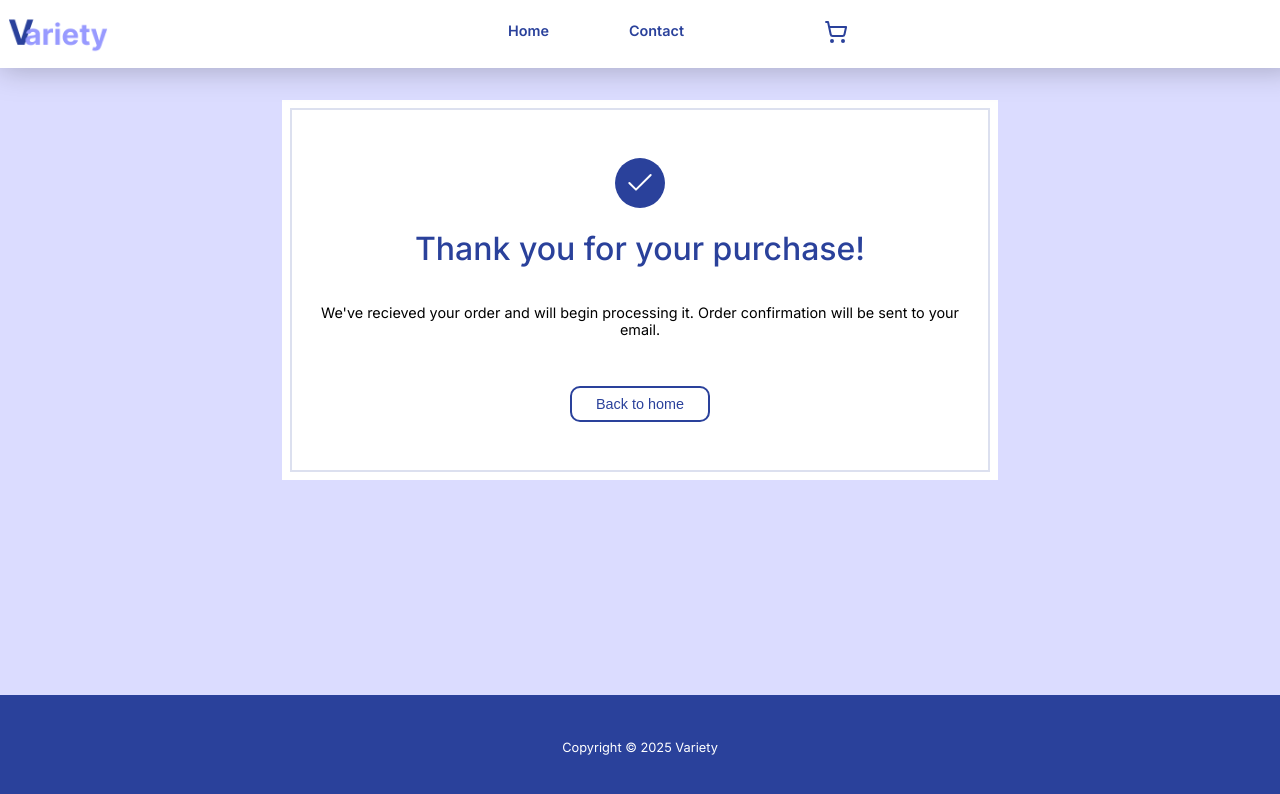
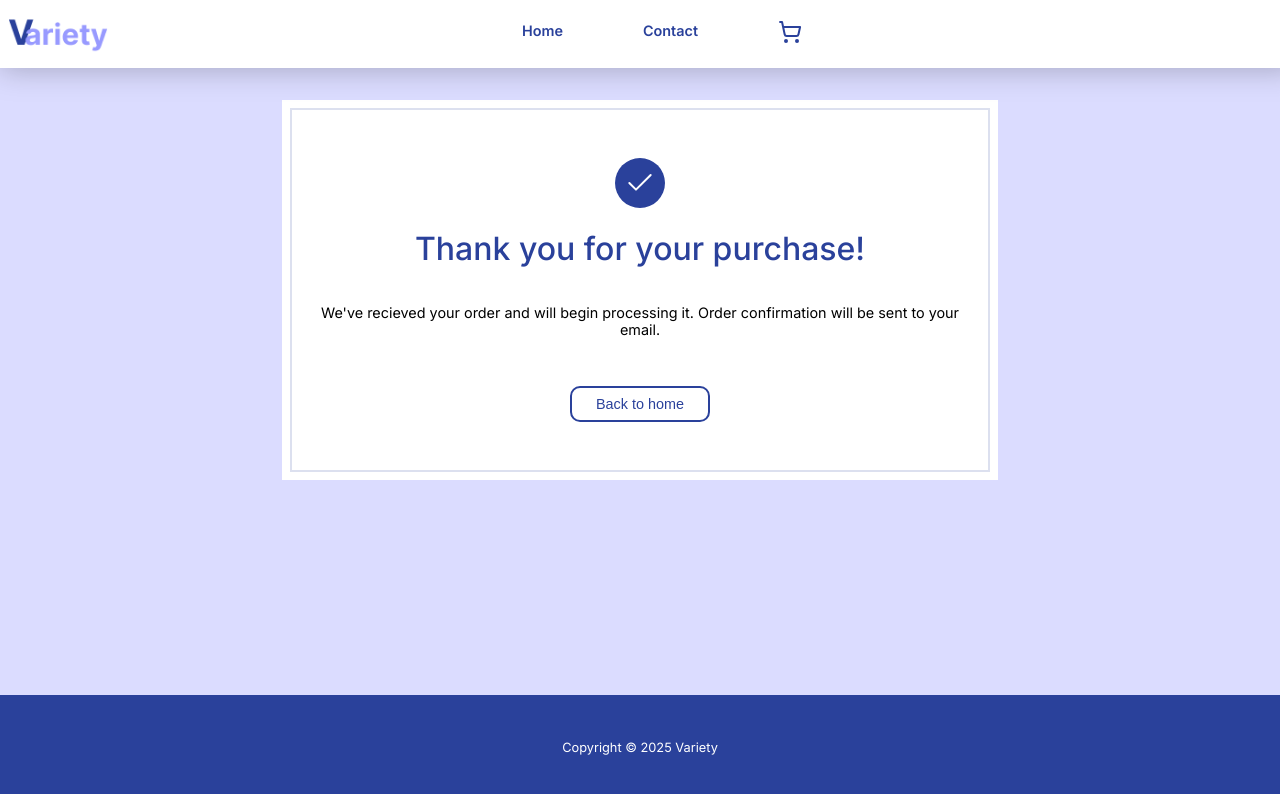
Before and after one commit to Inaelise/js-frameworks-ca, a React (Vite) app: page /checkout-success in a window 1280 px wide. Shown: the top 794 px of the page. Built offline with nearby package versions, Linux system fonts and the light colour scheme; no server answers.

Commit message:
Aligns icon with other nav items

```diff
--- a/src/css/Header.module.css
+++ b/src/css/Header.module.css
@@ -22,16 +22,13 @@
   display: flex;
   justify-content: right;
   list-style: none;
-  padding: none;
+  padding-right: 2rem;
   gap: 20px;
-}
-
-.listItem {
-  display: inline-block;
 }
 
 .listItem,
 .cartIcon {
+  display: inline-block;
   text-decoration: none;
   font-size: 0.9rem;
   color: #2a419b;
@@ -45,8 +42,6 @@
 }
 
 .cartIcon {
-  margin-right: 20px;
-  margin-left: 20px;
   position: relative;
 }
 
@@ -72,11 +67,6 @@
   .navList {
     gap: 60px;
   }
-
-  .cartIcon {
-    margin-right: 60px;
-    margin-left: 60px;
-  }
 }
 
 @media (min-width: 768px) {
```
